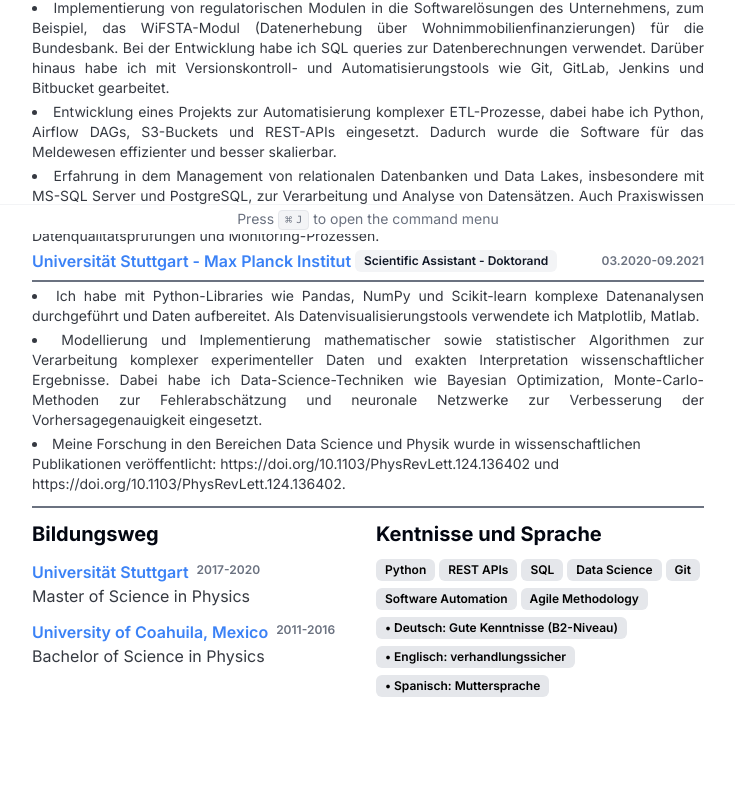
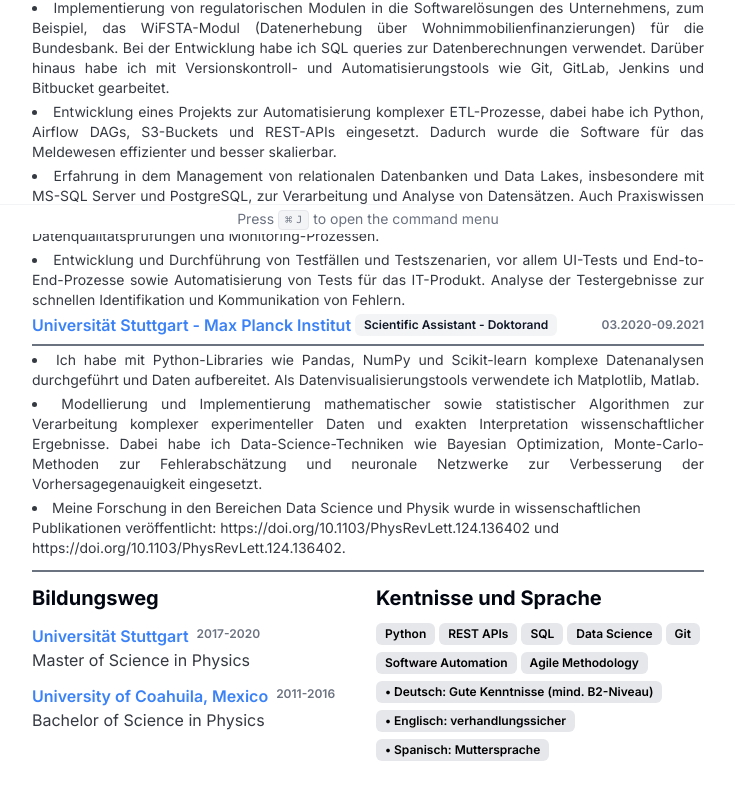
Before and after one commit to diegordzffm/cv-diego, a Next.js app: page / in a window 1280 px wide. Shown: the part 566-1366 px from the top of the page, without its empty margins (272-1007 px from the left). Before the commit the page ends 1331 px from the top, so only its background shows below. Built offline with nearby package versions, Linux system fonts and the light colour scheme.

Commit message:
2333rtttrtr

```diff
--- a/src/data/resume-data.tsx
+++ b/src/data/resume-data.tsx
@@ -74,6 +74,9 @@ export const RESUME_DATA = {
             </li>
             <li>
               Erfahrung in dem Management von relationalen Datenbanken und Data Lakes, insbesondere mit MS-SQL Server und PostgreSQL, zur Verarbeitung und Analyse von Datensätzen. Auch Praxiswissen in der Modellierung und Anpassung von Kundendaten für die Software sowie die Entwicklung von Datenqualitätsprüfungen und Monitoring-Prozessen.
+            </li>
+            <li>
+              Entwicklung und Durchführung von Testfällen und Testszenarien, vor allem UI-Tests und End-to-End-Prozesse sowie Automatisierung von Tests für das IT-Produkt. Analyse der Testergebnisse zur schnellen Identifikation und Kommunikation von Fehlern.
             </li>
           </ul>
         </>
@@ -166,7 +169,7 @@ export const RESUME_DATA = {
     "Git",
     "Software Automation",
     "Agile Methodology",
-    "• Deutsch: Gute Kenntnisse (B2-Niveau)",  "• Englisch: verhandlungssicher",  "• Spanisch: Muttersprache",
+    "• Deutsch: Gute Kenntnisse (mind. B2-Niveau)",  "• Englisch: verhandlungssicher",  "• Spanisch: Muttersprache",
   ],
 
 
```
